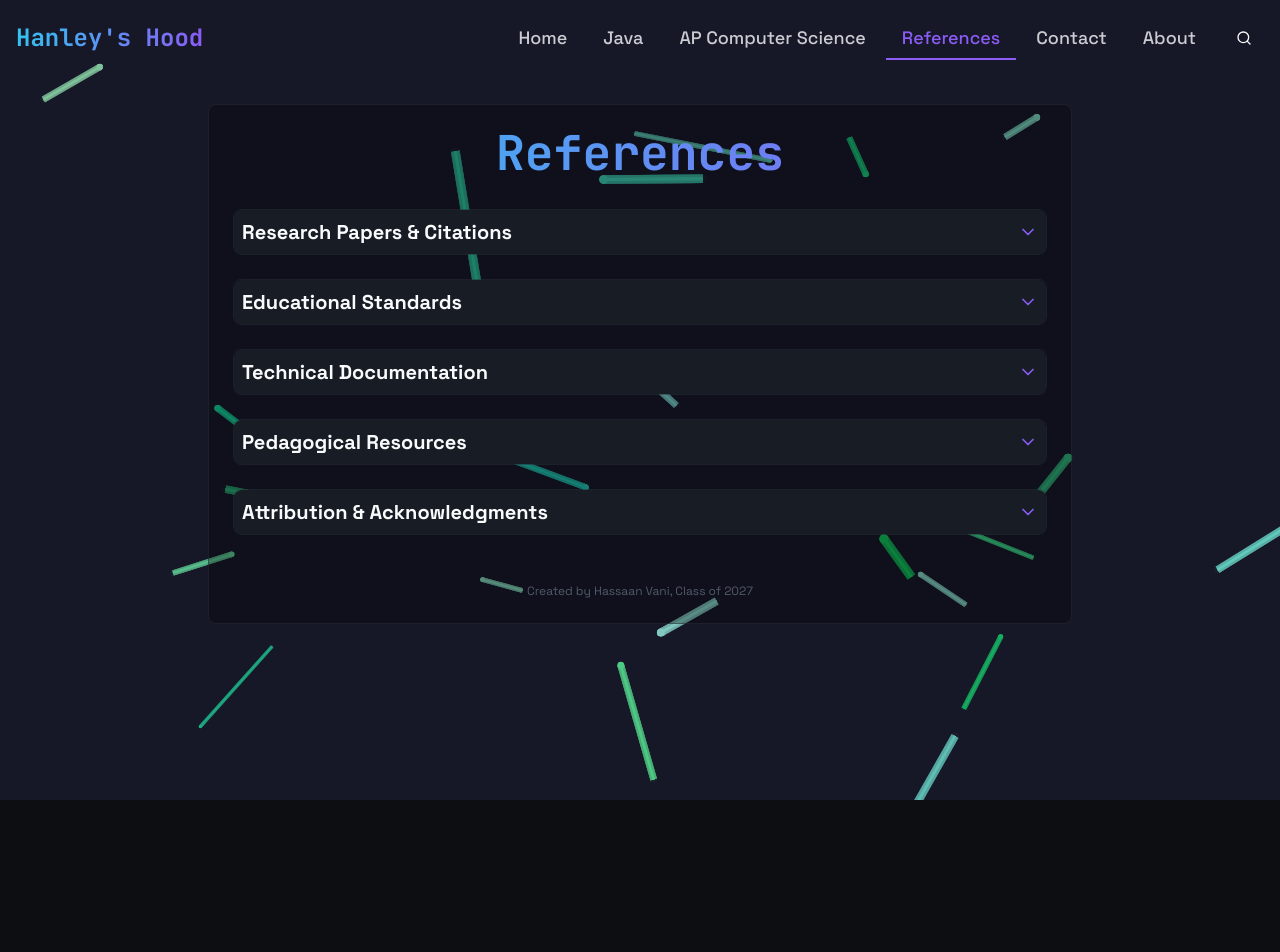
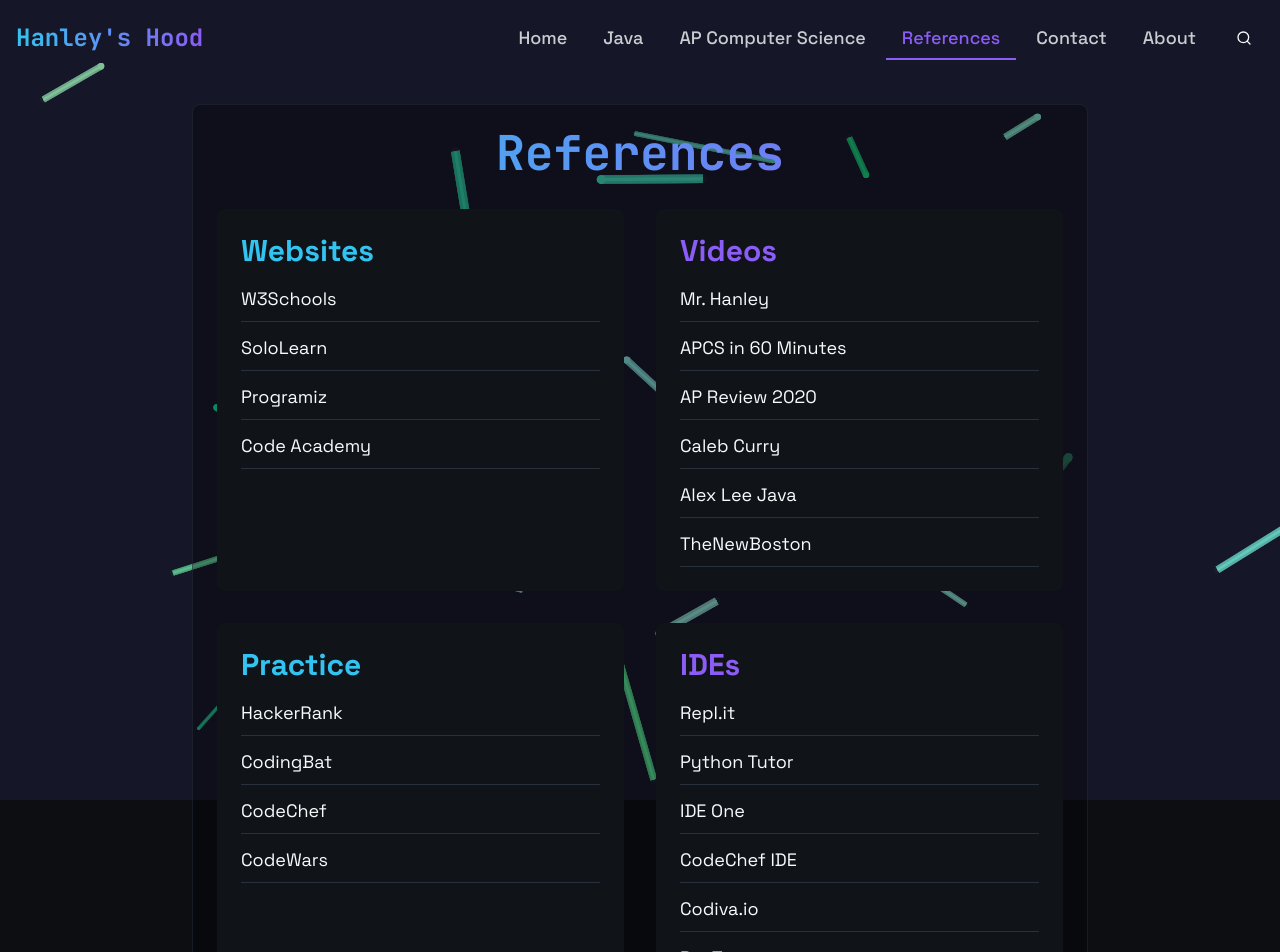
Before and after one commit to hanlchri/hanlchri.github.io, a React (Vite) app: page /references in a window 1280 px wide. Shown: the top 952 px of the page. Before the commit the page ends 800 px from the top, so only its background shows below. Built offline with nearby package versions, Linux system fonts and the light colour scheme.

Commit message:
Update References.tsx

```diff
--- a/src/pages/References.tsx
+++ b/src/pages/References.tsx
@@ -6,124 +6,147 @@ import CollapsibleSection from '@/components/CollapsibleSection';
 const References = () => {
   return (
     <Layout>
-      <div className="max-w-4xl mx-auto mt-10 px-4">
+      <div className="max-w-4xl mx-auto mt-10">
         <div className="content-section">
-          <h1 className="text-4xl md:text-5xl font-bold mb-8 text-center tech-text">
-            References
-          </h1>
+          <h1 className="text-4xl md:text-5xl font-bold mb-8 text-center tech-text">References</h1>
 
-          <div className="space-y-6">
-            <CollapsibleSection title="Research Papers & Citations">
-              <div className="space-y-4">
-                <p className="text-muted-foreground">
-                  This section contains academic references and research papers that have influenced the curriculum design and teaching methodologies used in our computer science courses.
-                </p>
+          <div className="grid grid-cols-1 md:grid-cols-2 gap-8">
+            <div className="bg-card p-6 rounded-lg">
+              <h2 className="text-3xl font-bold mb-4 text-tech-cyan">Websites</h2>
+              <ul className="space-y-3">
+                <li className="border-b border-border pb-2">
+                  <a href="https://www.w3schools.com/java/" target="_blank" rel="noopener noreferrer" className="text-lg hover:text-tech-purple transition-colors">
+                    W3Schools
+                  </a>
+                </li>
+                <li className="border-b border-border pb-2">
+                  <a href="https://www.sololearn.com/learn/java" target="_blank" rel="noopener noreferrer" className="text-lg hover:text-tech-purple transition-colors">
+                    SoloLearn
+                  </a>
+                </li>
+                <li className="border-b border-border pb-2">
+                  <a href="https://www.programiz.com/java-programming" target="_blank" rel="noopener noreferrer" className="text-lg hover:text-tech-purple transition-colors">
+                    Programiz
+                  </a>
+                </li>
+                <li className="border-b border-border pb-2">
+                  <a href="https://www.codecademy.com/learn/learn-java" target="_blank" rel="noopener noreferrer" className="text-lg hover:text-tech-purple transition-colors">
+                    Code Academy
+                  </a>
+                </li>
+              </ul>
+            </div>
 
-                <div className="grid gap-4 md:grid-cols-2">
-                  <div className="bg-card border border-border rounded-lg p-4">
-                    <h3 className="font-semibold mb-2 text-tech-cyan">Object-Oriented Programming Education</h3>
-                    <p className="text-sm text-muted-foreground">
-                      Research on effective methods for teaching OOP concepts to introductory programming students.
-                    </p>
-                  </div>
+            <div className="bg-card p-6 rounded-lg">
+              <h2 className="text-3xl font-bold mb-4 text-tech-purple">Videos</h2>
+              <ul className="space-y-3">
+                <li className="border-b border-border pb-2">
+                  <span className="text-lg">
+                  <a href="https://www.youtube.com/channel/UCQ-KjZ-dBpmaEoXp-1JyF3Q?pbjreload=102" target="_blank" rel="noopener noreferrer" className="text-lg hover:text-tech-purple transition-colors">
+                    Mr. Hanley
+                  </a>
+                  </span>
+                </li>
+                <li className="border-b border-border pb-2">
+                  <a href="https://www.youtube.com/watch?v=eIrMbAQSU34" target="_blank" rel="noopener noreferrer" className="text-lg hover:text-tech-purple transition-colors">
+                    APCS in 60 Minutes
+                  </a>
+                </li>
+                <li className="border-b border-border pb-2">
+                  <span className="text-lg">
+                    <a href="https://www.youtube.com/watch?v=FHdU8zpnIY4&list=PLoGgviqq4845xKOY11PnkE7aqJC7-bYrd" target="_blank" rel="noopener noreferrer" className="text-lg hover:text-tech-purple transition-colors">
+                    AP Review 2020
+                  </a>
+                  </span>
+                </li>
+                <li className="border-b border-border pb-2">
+                  <span className="text-lg">
+                    <a href="https://www.youtube.com/user/CalebTheVideoMaker2" target="_blank" rel="noopener noreferrer" className="text-lg hover:text-tech-purple transition-colors">
+                    Caleb Curry
+                  </a>
+                  </span>
+                </li>
+                <li className="border-b border-border pb-2">
+                  <a href="https://www.youtube.com/channel/UC_fFL5jgoCOrwAVoM_fBYwA" target="_blank" rel="noopener noreferrer" className="text-lg hover:text-tech-purple transition-colors">
+                    Alex Lee Java
+                  </a>
+                </li>
+                <li className="border-b border-border pb-2">
+                  <span className="text-lg">
+                    <a href="https://www.youtube.com/channel/UCJbPGzawDH1njbqV-D5HqKw?pbjreload=102" target="_blank" rel="noopener noreferrer" className="text-lg hover:text-tech-purple transition-colors">
+                    TheNewBoston
+                  </a>
+                  </span>
+                </li>
+              </ul>
+            </div>
 
-                  <div className="bg-card border border-border rounded-lg p-4">
-                    <h3 className="font-semibold mb-2 text-tech-cyan">Computational Thinking Framework</h3>
-                    <p className="text-sm text-muted-foreground">
-                      Studies on developing problem-solving skills through computational thinking approaches.
-                    </p>
-                  </div>
-                </div>
-              </div>
-            </CollapsibleSection>
+            <div className="bg-card p-6 rounded-lg">
+              <h2 className="text-3xl font-bold mb-4 text-tech-cyan">Practice</h2>
+              <ul className="space-y-3">
+                <li className="border-b border-border pb-2">
+                  <a href="https://www.hackerrank.com/domains/java" target="_blank" rel="noopener noreferrer" className="text-lg hover:text-tech-purple transition-colors">
+                    HackerRank
+                  </a>
+                </li>
+                <li className="border-b border-border pb-2">
+                  <a href="https://codingbat.com/java" target="_blank" rel="noopener noreferrer" className="text-lg hover:text-tech-purple transition-colors">
+                    CodingBat
+                  </a>
+                </li>
+                <li className="border-b border-border pb-2">
+                  <a href="https://www.codechef.com/problems/school/" target="_blank" rel="noopener noreferrer" className="text-lg hover:text-tech-purple transition-colors">
+                    CodeChef
+                  </a>
+                </li>
+                <li className="border-b border-border pb-2">
+                  <a href="https://www.codewars.com/kata/search/java" target="_blank" rel="noopener noreferrer" className="text-lg hover:text-tech-purple transition-colors">
+                    CodeWars
+                  </a>
+                </li>
+              </ul>
+            </div>
 
-            <CollapsibleSection title="Educational Standards">
-              <div className="space-y-4">
-                <p className="text-muted-foreground">
-                  Our curriculum aligns with established educational standards and best practices in computer science education.
-                </p>
-
-                <ul className="list-disc pl-6 space-y-2">
-                  <li>College Board AP Computer Science A Curriculum Framework</li>
-                  <li>CSTA K-12 Computer Science Standards</li>
-                  <li>ACM Computing Curricula Guidelines</li>
-                  <li>IEEE Computer Society Curriculum Guidelines</li>
-                </ul>
-              </div>
-            </CollapsibleSection>
-
-            <CollapsibleSection title="Technical Documentation">
-              <div className="space-y-4">
-                <p className="text-muted-foreground">
-                  Official documentation and resources used throughout the course.
-                </p>
-
-                <div className="grid gap-3">
-                  <div className="flex items-center justify-between p-3 bg-muted rounded-lg">
-                    <span>Oracle Java Documentation</span>
-                    <span className="text-xs text-muted-foreground">Official Reference</span>
-                  </div>
-                  <div className="flex items-center justify-between p-3 bg-muted rounded-lg">
-                    <span>Java Language Specification</span>
-                    <span className="text-xs text-muted-foreground">Language Standards</span>
-                  </div>
-                  <div className="flex items-center justify-between p-3 bg-muted rounded-lg">
-                    <span>OpenJDK Documentation</span>
-                    <span className="text-xs text-muted-foreground">Implementation Guide</span>
-                  </div>
-                </div>
-              </div>
-            </CollapsibleSection>
-
-            <CollapsibleSection title="Pedagogical Resources">
-              <div className="space-y-4">
-                <p className="text-muted-foreground">
-                  Teaching methodologies and educational approaches that inform our instruction methods.
-                </p>
-
-                <div className="space-y-3">
-                  <div className="border-l-4 border-tech-cyan pl-4">
-                    <h4 className="font-medium">Active Learning Strategies</h4>
-                    <p className="text-sm text-muted-foreground">
-                      Hands-on programming exercises and collaborative problem-solving approaches.
-                    </p>
-                  </div>
-
-                  <div className="border-l-4 border-tech-purple pl-4">
-                    <h4 className="font-medium">Project-Based Learning</h4>
-                    <p className="text-sm text-muted-foreground">
-                      Real-world application development to reinforce theoretical concepts.
-                    </p>
-                  </div>
-
-                  <div className="border-l-4 border-tech-cyan pl-4">
-                    <h4 className="font-medium">Scaffolded Instruction</h4>
-                    <p className="text-sm text-muted-foreground">
-                      Progressive complexity building from basic syntax to advanced algorithms.
-                    </p>
-                  </div>
-                </div>
-              </div>
-            </CollapsibleSection>
-
-            <CollapsibleSection title="Attribution & Acknowledgments">
-              <div className="space-y-4">
-                <p className="text-muted-foreground">
-                  We acknowledge the contributions of educators, researchers, and organizations that have shaped computer science education.
-                </p>
-
-                <div className="bg-card border border-border rounded-lg p-4">
-                  <h4 className="font-semibold mb-2">Special Thanks</h4>
-                  <p className="text-sm text-muted-foreground">
-                    To the computer science education community for their continued research and development
-                    of effective teaching methodologies and curriculum frameworks.
-                  </p>
-                </div>
-              </div>
-            </CollapsibleSection>
+            <div className="bg-card p-6 rounded-lg">
+              <h2 className="text-3xl font-bold mb-4 text-tech-purple">IDEs</h2>
+              <ul className="space-y-3">
+                <li className="border-b border-border pb-2">
+                  <a href="https://replit.com/languages/java10" target="_blank" rel="noopener noreferrer" className="text-lg hover:text-tech-purple transition-colors">
+                    Repl.it
+                  </a>
+                </li>
+                <li className="border-b border-border pb-2">
+                  <a href="https://www.python.org/shell/" target="_blank" rel="noopener noreferrer" className="text-lg hover:text-tech-purple transition-colors">
+                    Python Tutor
+                  </a>
+                </li>
+                <li className="border-b border-border pb-2">
+                  <a href="https://ideone.com/" target="_blank" rel="noopener noreferrer" className="text-lg hover:text-tech-purple transition-colors">
+                    IDE One
+                  </a>
+                </li>
+                <li className="border-b border-border pb-2">
+                  <a href="https://www.codechef.com/ide" target="_blank" rel="noopener noreferrer" className="text-lg hover:text-tech-purple transition-colors">
+                    CodeChef IDE
+                  </a>
+                </li>
+                <li className="border-b border-border pb-2">
+                  <a href="https://www.codiva.io/" target="_blank" rel="noopener noreferrer" className="text-lg hover:text-tech-purple transition-colors">
+                    Codiva.io
+                  </a>
+                </li>
+                <li className="border-b border-border pb-2">
+                  <span className="text-lg">
+                    <a href="https://rextester.com/l/java_online_compiler" target="_blank" rel="noopener noreferrer" className="text-lg hover:text-tech-purple transition-colors">
+                    RexTester
+                  </a>
+                  </span>
+                </li>
+              </ul>
+            </div>
           </div>
 
-          {/* Discrete watermark */}
+          {/* Watermark */}
           <div className="mt-12 text-center">
             <p className="text-xs text-muted-foreground/50">Created by Hassaan Vani, Class of 2027</p>
           </div>
```
